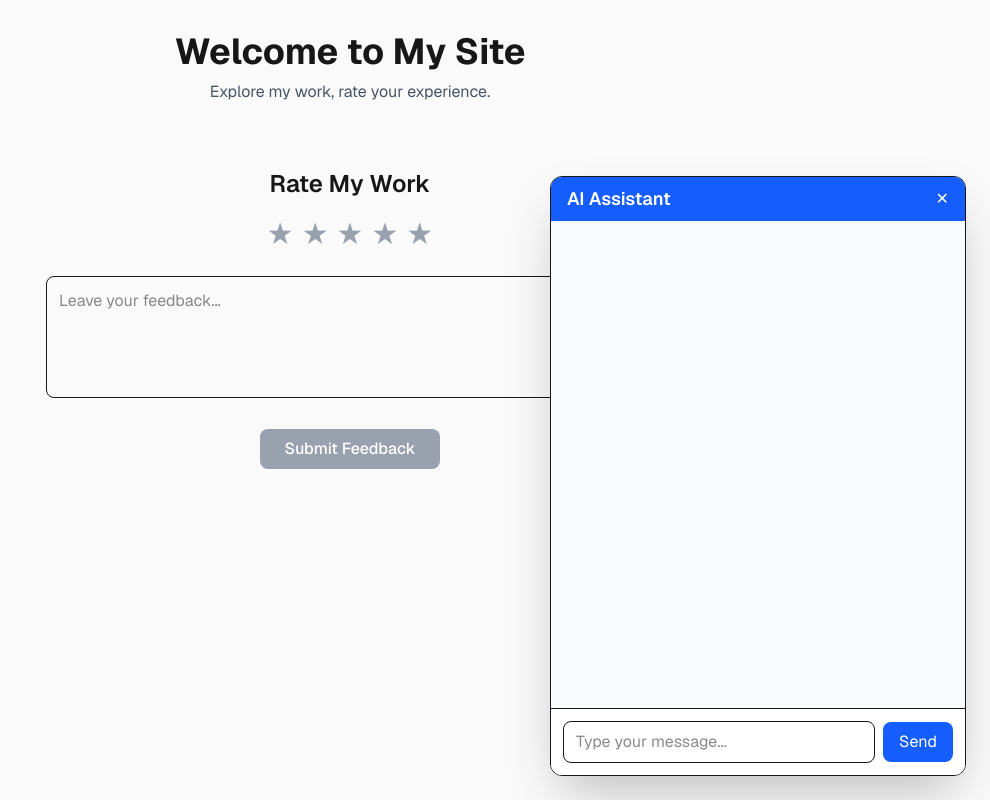
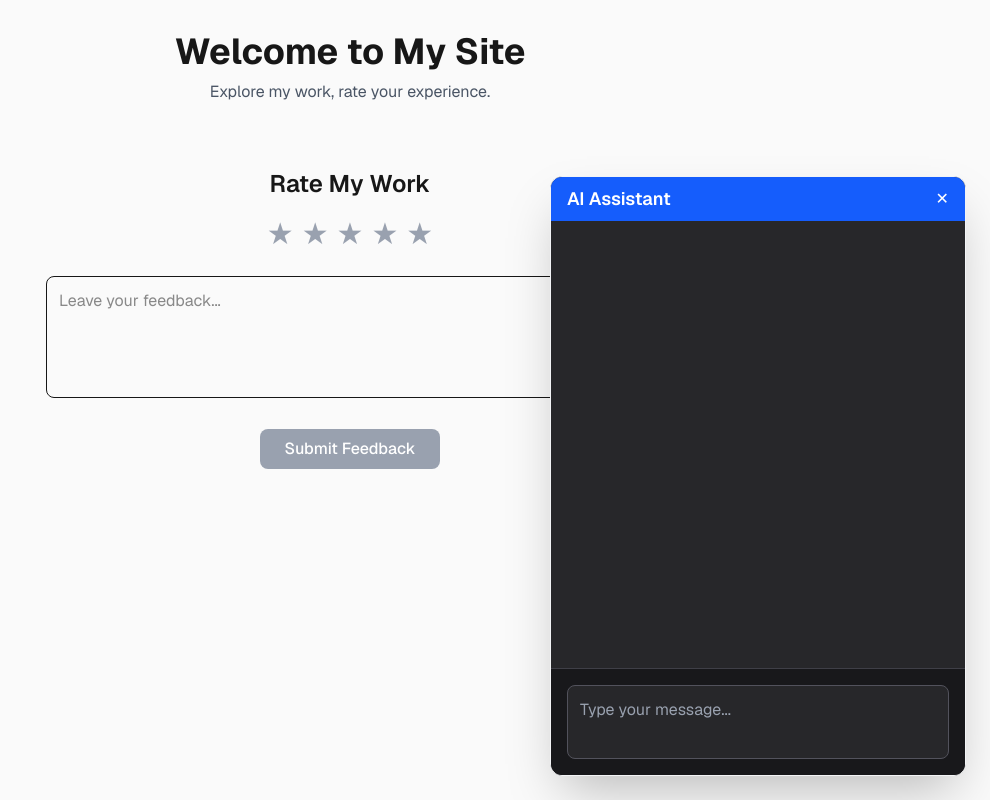
Before and after one commit to kamleshbajpai90/chatbot, a Next.js app: page /chatbot in a window 1280 px wide. Shown: the whole page, without its empty margins (290-1280 px from the left). Built offline with nearby package versions, Linux system fonts and the light colour scheme.

Commit message:
portfolio page added

```diff
--- a/src/app/components/ChatbotWidget.tsx
+++ b/src/app/components/ChatbotWidget.tsx
@@ -68,12 +68,10 @@ export default function ChatbotWidget({
         <div
           aria-label="Chatbot Widget"
           className={`fixed bottom-0 left-4 right-4 h-[60vh]
-          sm:bottom-6 sm:right-6 sm:left-auto sm:w-[22rem] sm:h-[70vh]
-          md:w-[26rem] md:h-[75vh]
-          flex flex-col border rounded-t-xl sm:rounded-xl
-          bg-white dark:bg-zinc-900 shadow-2xl overflow-hidden ${
-            className ?? ""
-          }`}
+    sm:bottom-6 sm:right-6 sm:left-auto sm:w-[22rem] sm:h-[70vh]
+    md:w-[26rem] md:h-[75vh]
+    flex flex-col border rounded-t-xl sm:rounded-xl
+    bg-zinc-900 text-gray-100 shadow-2xl overflow-hidden ${className ?? ""}`}
         >
           {/* Header */}
           <header className="bg-blue-600 text-white px-4 py-2 flex justify-between items-center">
@@ -89,7 +87,7 @@ export default function ChatbotWidget({
 
           {/* Chat area */}
           <main
-            className="flex-1 overflow-y-auto p-4 space-y-3 bg-gray-50 dark:bg-zinc-800"
+            className="flex-1 overflow-y-auto p-4 space-y-3 bg-zinc-800"
             role="log"
             aria-live="polite"
           >
@@ -98,39 +96,35 @@ export default function ChatbotWidget({
                 key={i}
                 className={`p-3 rounded-lg shadow-sm max-w-[80%] prose prose-sm dark:prose-invert ${
                   msg.role === "user"
-                    ? "ml-auto bg-blue-100 text-blue-900 text-right"
-                    : "mr-auto bg-gray-200 text-gray-900 text-left"
+                    ? "ml-auto bg-blue-700 text-white text-right"
+                    : "mr-auto bg-zinc-700 text-gray-100 text-left"
                 }`}
               >
                 <ReactMarkdown>{msg.content}</ReactMarkdown>
               </article>
             ))}
             {loading && (
-              <article className="mr-auto bg-gray-200 text-gray-900 p-2 rounded-lg flex items-center gap-1">
-                <span className="w-2 h-2 bg-gray-500 rounded-full animate-bounce"></span>
-                <span className="w-2 h-2 bg-gray-500 rounded-full animate-bounce delay-150"></span>
-                <span className="w-2 h-2 bg-gray-500 rounded-full animate-bounce delay-300"></span>
+              <article className="mr-auto bg-zinc-700 text-gray-100 p-2 rounded-lg flex items-center gap-1">
+                <span className="w-2 h-2 bg-gray-400 rounded-full animate-bounce"></span>
+                <span className="w-2 h-2 bg-gray-400 rounded-full animate-bounce delay-150"></span>
+                <span className="w-2 h-2 bg-gray-400 rounded-full animate-bounce delay-300"></span>
               </article>
             )}
           </main>
 
           {/* Footer */}
-          <footer className="flex items-center gap-2 p-3 border-t bg-white dark:bg-zinc-900">
-            <input
+          <footer className="flex items-center gap-2 p-4 border-t border-zinc-700 bg-zinc-900">
+            <textarea
               id="chat-input"
-              className="flex-1 border rounded-lg px-3 py-2 focus:outline-none focus:ring-2 focus:ring-blue-500"
+              className="flex-1 border border-zinc-600 rounded-lg px-3 py-3 min-h-[3rem] sm:min-h-[4rem] resize-none focus:outline-none focus:ring-2 focus:ring-blue-500 bg-zinc-800 text-gray-100 placeholder-gray-400"
               value={input}
               onChange={(e) => setInput(e.target.value)}
               placeholder="Type your message..."
-              onKeyDown={(e) => e.key === "Enter" && sendMessage()}
+              onKeyDown={(e) =>
+                e.key === "Enter" && !e.shiftKey && sendMessage()
+              }
+              rows={2}
             />
-            <button
-              onClick={sendMessage}
-              disabled={loading}
-              className="px-4 py-2 bg-blue-600 text-white rounded-lg hover:bg-blue-700 disabled:opacity-50 transition-colors"
-            >
-              Send
-            </button>
           </footer>
         </div>
       )}
```
